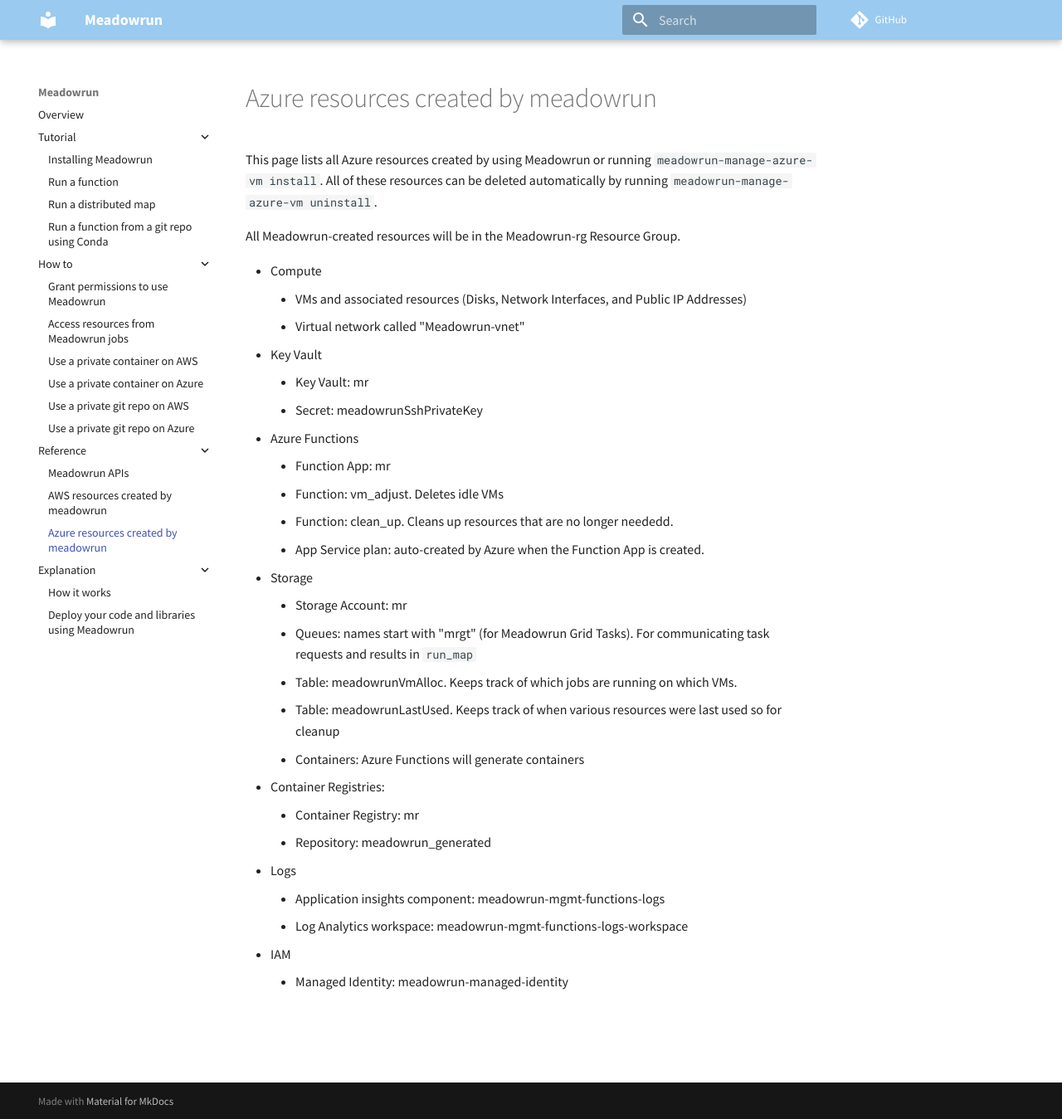
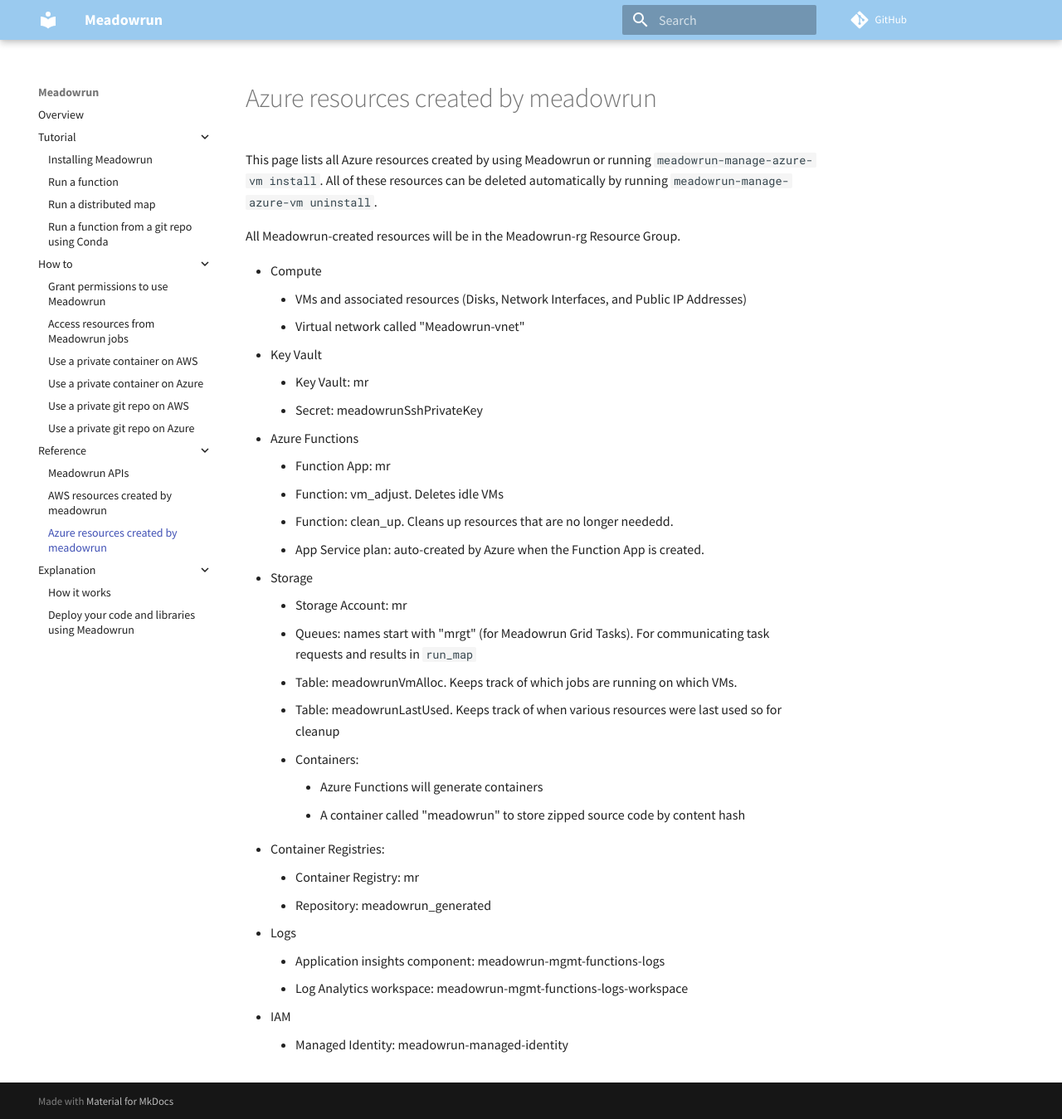
Before and after one commit to meadowdata/meadowrun, an MkDocs documentation site: the page built from docs/reference/azure_resources.md, in a window 1280 px wide and 1349 px high. Shown: the whole window at 83% size. Built offline with MkDocs 1.6.1 and Material for MkDocs 9.7.7, drawn with Linux system fonts in a browser that asks for light colours; comment, search, counter and statistics services are not loaded.

Commit message:
Small documentation update.

```diff
--- a/docs/reference/azure_resources.md
+++ b/docs/reference/azure_resources.md
@@ -24,7 +24,9 @@
     * Table: meadowrunVmAlloc. Keeps track of which jobs are running on which VMs.
     * Table: meadowrunLastUsed. Keeps track of when various resources were last used so
       for cleanup
-    * Containers: Azure Functions will generate containers
+    * Containers:
+        * Azure Functions will generate containers
+        * A container called "meadowrun" to store zipped source code by content hash
 * Container Registries:
     * Container Registry: mr<subscription id>
     * Repository: meadowrun_generated
```
